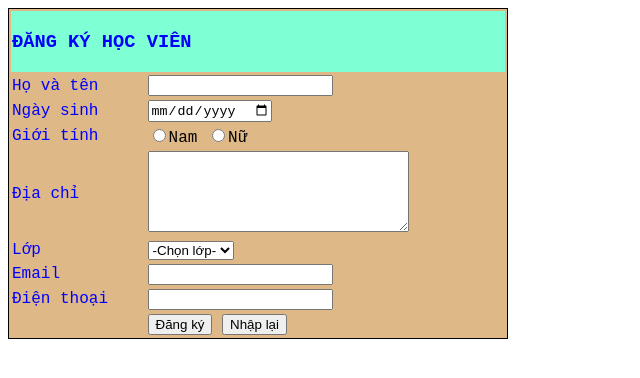
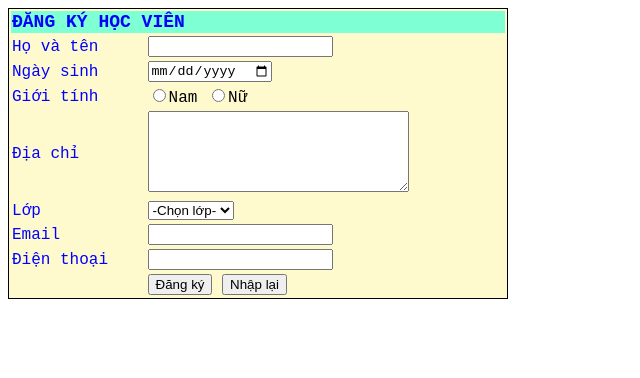
Before and after one commit to NhanHoo23/HTML-Basic, a plain HTML site: page [Bai tap] Tao form don gian/formsimple2.html in a window 1280 px wide. Shown: the whole page, without its empty margins (0-640 px from the left). Drawn offline with Linux system fonts and the light colour scheme.

Commit message:
tao form don gian 2

```diff
--- a/[Bai tap] Tao form don gian/formsimple2.html
+++ b/[Bai tap] Tao form don gian/formsimple2.html
@@ -8,7 +8,7 @@
     <style>
         table {
             border: 1px solid;
-            background-color: burlywood;
+            background-color:lemonchiffon;
         }
         table{
             width: 500px;
@@ -21,7 +21,7 @@
 <body>
     <table>
         <tr>
-            <td colspan="2" style="background-color: aquamarine;"><h3><span style="color: blue;">ĐĂNG KÝ HỌC VIÊN</span> </h3></td>
+            <td colspan="2" style="background-color: aquamarine;"><span style="color: blue; font-size:large; font"><b>ĐĂNG KÝ HỌC VIÊN</b></span></td>
         </tr>
         <tr>
             <td>
```
